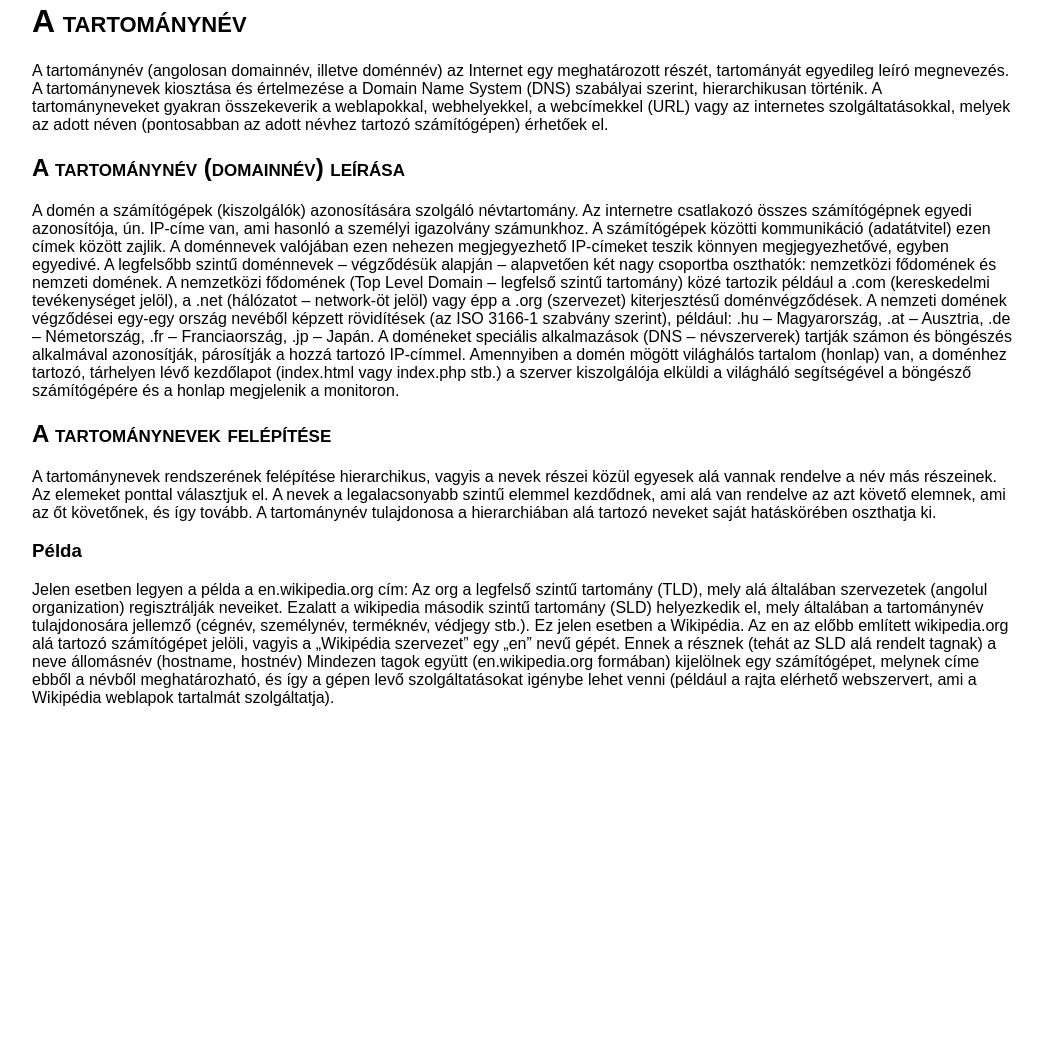
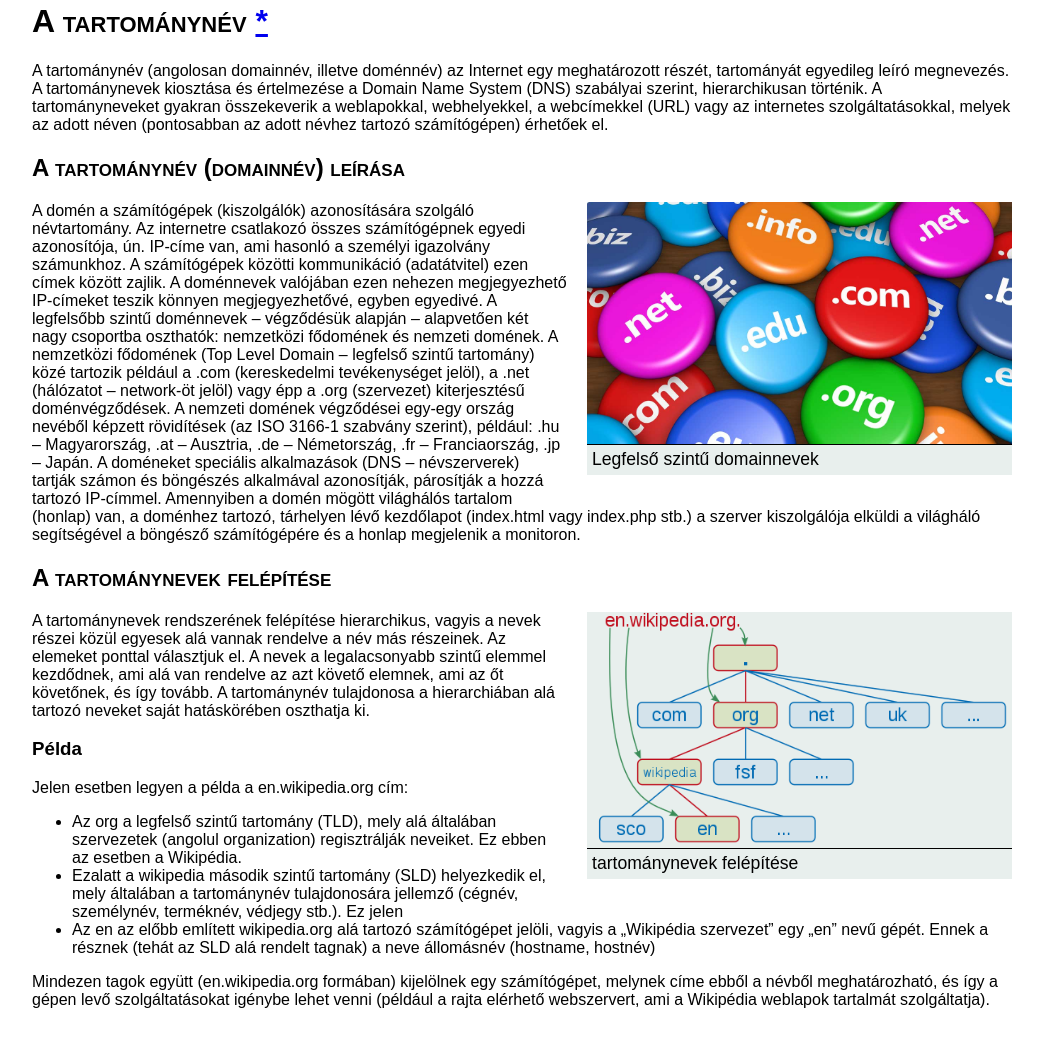
Before and after one commit to DangerousSalad/tartomanynev, a plain HTML site: page index.html in a window 1280 px wide. Shown: the part 78-1124 px from the top of the page, without its empty margins (118-1161 px from the left). Before the commit the page ends 845 px from the top, so only its background shows below. Drawn offline with Linux system fonts and the light colour scheme.

Commit message:
negyedik mentes 4.0

```diff
--- a/index.html
+++ b/index.html
@@ -8,25 +8,45 @@
 
 <body>
   <div id="tartalom">
-    <h1>A tartománynév</h1>
+    <h1>A tartománynév <a href="https://hu.wikipedia.org/wiki/Tartománynév" target="_blank">*</a></h1>
 
     A tartománynév (angolosan domainnév, illetve doménnév) az Internet egy meghatározott részét, tartományát egyedileg leíró megnevezés. A tartománynevek kiosztása és értelmezése a Domain Name System (DNS) szabályai szerint, hierarchikusan történik. A tartományneveket gyakran összekeverik a weblapokkal, webhelyekkel, a webcímekkel (URL) vagy az internetes szolgáltatásokkal, melyek az adott néven (pontosabban az adott névhez tartozó számítógépen) érhetőek el.
 
     <h2>A tartománynév (domainnév) leírása</h2>
 
+    <div class="kepkeret">
+      <img src="tld.jpg" alt="Legfelső szintű domainnevek" title="Legfelső szintű domainnevek" >
+      <p class="kepfelirat">Legfelső szintű domainnevek</p>
+    </div>
+
     A domén a számítógépek (kiszolgálók) azonosítására szolgáló névtartomány. Az internetre csatlakozó összes számítógépnek egyedi azonosítója, ún. IP-címe van, ami hasonló a személyi igazolvány számunkhoz. A számítógépek közötti kommunikáció (adatátvitel) ezen címek között zajlik. A doménnevek valójában ezen nehezen megjegyezhető IP-címeket teszik könnyen megjegyezhetővé, egyben egyedivé. A legfelsőbb szintű doménnevek – végződésük alapján – alapvetően két nagy csoportba oszthatók: nemzetközi fődomének és nemzeti domének. A nemzetközi fődomének (Top Level Domain – legfelső szintű tartomány) közé tartozik például a .com (kereskedelmi tevékenységet jelöl), a .net (hálózatot – network-öt jelöl) vagy épp a .org (szervezet) kiterjesztésű doménvégződések. A nemzeti domének végződései egy-egy ország nevéből képzett rövidítések (az ISO 3166-1 szabvány szerint), például: .hu – Magyarország, .at – Ausztria, .de – Németország, .fr – Franciaország, .jp – Japán. A doméneket speciális alkalmazások (DNS – névszerverek) tartják számon és böngészés alkalmával azonosítják, párosítják a hozzá tartozó IP-címmel. Amennyiben a domén mögött világhálós tartalom (honlap) van, a doménhez tartozó, tárhelyen lévő kezdőlapot (index.html vagy index.php stb.) a szerver kiszolgálója elküldi a világháló segítségével a böngésző számítógépére és a honlap megjelenik a monitoron.
 
     <h2>A tartománynevek felépítése</h2>
+
+    <div class="kepkeret">
+      <img src="felepites.png" alt="tartománynevek felépítése" title="tartománynevek felépítése" >
+      <p class="kepfelirat">tartománynevek felépítése</p>
+    </div>
 
     A tartománynevek rendszerének felépítése hierarchikus, vagyis a nevek részei közül egyesek alá vannak rendelve a név más részeinek. Az elemeket ponttal választjuk el. A nevek a legalacsonyabb szintű elemmel kezdődnek, ami alá van rendelve az azt követő elemnek, ami az őt követőnek, és így tovább. A tartománynév tulajdonosa a hierarchiában alá tartozó neveket saját hatáskörében oszthatja ki.
 
     <h3>Példa</h3>
 
-    Jelen esetben legyen a példa a en.wikipedia.org cím:
+    Jelen esetben legyen a példa a <span>en.wikipedia.org</span> cím:
 
-    Az org a legfelső szintű tartomány (TLD), mely alá általában szervezetek (angolul organization) regisztrálják neveiket.
-    Ezalatt a wikipedia második szintű tartomány (SLD) helyezkedik el, mely általában a tartománynév tulajdonosára jellemző (cégnév, személynév, terméknév, védjegy stb.). Ez jelen esetben a Wikipédia.
-    Az en az előbb említett wikipedia.org alá tartozó számítógépet jelöli, vagyis a „Wikipédia szervezet” egy „en” nevű gépét. Ennek a résznek (tehát az SLD alá rendelt tagnak) a neve állomásnév (hostname, hostnév)
+    <ul>
+      <li>
+        Az <span>org</span> a legfelső szintű tartomány (TLD), mely alá általában szervezetek (angolul organization) regisztrálják neveiket. Ez ebben az esetben a Wikipédia.
+      </li>
+      <li>
+        Ezalatt a <span>wikipedia</span> második szintű tartomány (SLD) helyezkedik el, mely általában a tartománynév tulajdonosára jellemző (cégnév, személynév, terméknév, védjegy stb.). Ez jelen
+      </li>
+      <li>
+        Az <span></span>en</span> az előbb említett wikipedia.org alá tartozó számítógépet jelöli, vagyis a „Wikipédia szervezet” egy „en” nevű gépét. Ennek a résznek (tehát az SLD alá rendelt tagnak) a neve állomásnév (hostname, hostnév)
+      </li>
+    </ul>
+
+
 
     Mindezen tagok együtt (en.wikipedia.org formában) kijelölnek egy számítógépet, melynek címe ebből a névből meghatározható, és így a gépen levő szolgáltatásokat igénybe lehet venni (például a rajta elérhető webszervert, ami a Wikipédia weblapok tartalmát szolgáltatja).
   </div>
```
